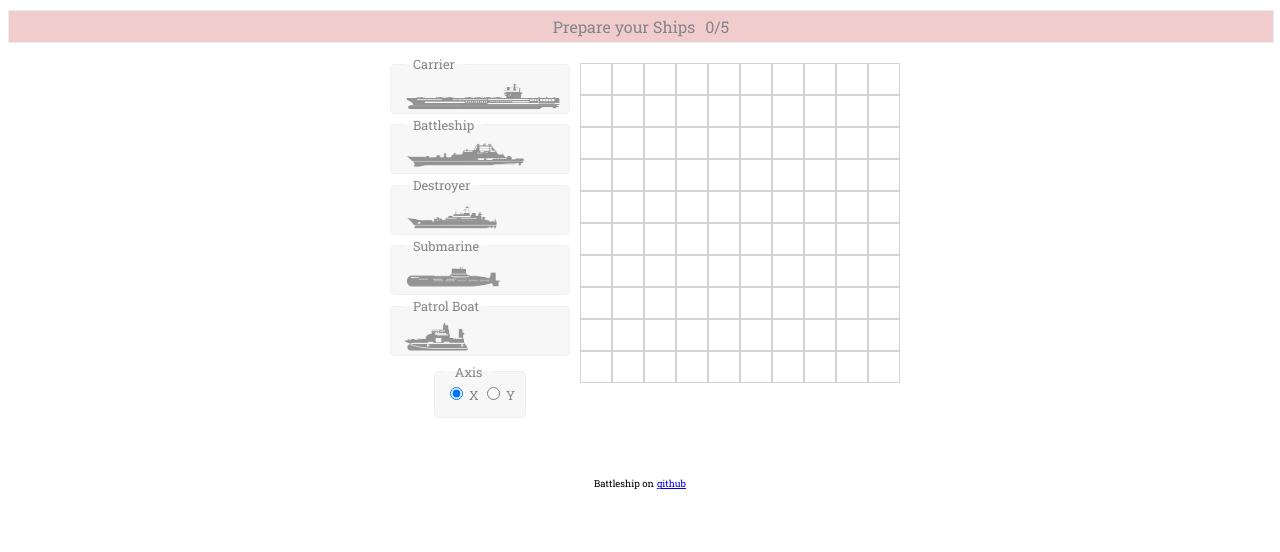
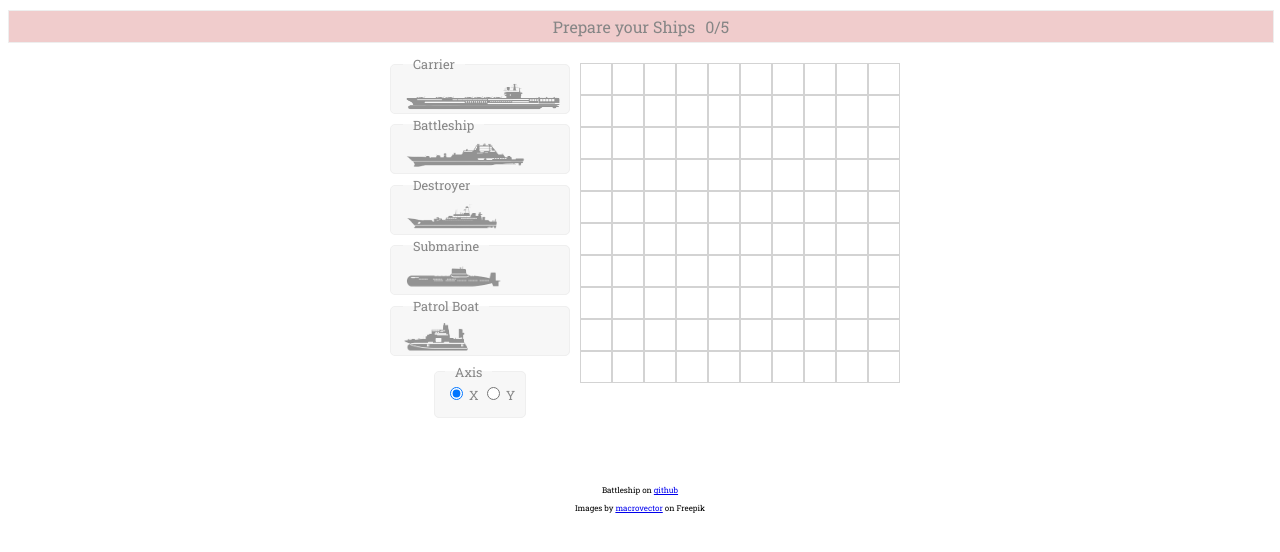
Before and after one commit to maurolps/battleship, a website with bundled scripts: page index.html in a window 1280 px wide. Shown: the part 98-650 px from the top of the page. Built offline with nearby package versions, Linux system fonts and the light colour scheme.

Commit message:
Added Images credits

```diff
--- a/index.html
+++ b/index.html
@@ -66,7 +66,12 @@
       <button>Play again</button>
     </div>
     <div class="github">
-      Battleship on <a href="https://github.com/maurolps/battleship">github</a>
+      <div>
+        <p>Battleship on <a href="https://github.com/maurolps/battleship">github</a></p>
+      </div>
+      <div>
+        Images by <a href="https://www.freepik.com/free-vector/set-silhouettes-naval-ships_11052928.htm">macrovector</a> on Freepik
+      </div>
     </div>
 </body>
 </html>
--- a/styles.css
+++ b/styles.css
@@ -1,9 +1,9 @@
 body {
-  font-family: 'Roboto Slab',sans-serif;
+  font-family: "Roboto Slab", sans-serif;
 }
 
 .main-title p {
-  font-family: 'Stardos Stencil',sans-serif;
+  font-family: "Stardos Stencil", sans-serif;
   color: #535353;
   letter-spacing: 1px;
   font-size: 2rem;
@@ -29,7 +29,7 @@ body {
   background-color: #eeeeee;
 }
 
-.player-container{
+.player-container {
   width: 320px;
   display: grid;
   grid-template: repeat(10, 1fr) / repeat(10, 1fr);
@@ -105,7 +105,6 @@ body {
   width: 70px;
 }
 
-
 .hide {
   opacity: 0;
 }
@@ -127,16 +126,16 @@ body {
 .github {
   margin-top: 5px;
   margin-bottom: 14px;
-  font-size: 0.6rem;
+  font-size: 0.5rem;
   display: flex;
-  gap: 3px;
+  flex-direction: column;
   place-content: center;
+  place-items: center;
 }
 
 .main-container {
   place-content: center;
   display: flex;
-
 }
 
 .field {
@@ -175,5 +174,4 @@ body {
   padding-top: 5px;
   padding-bottom: 5px;
   margin-bottom: 20px;
-
 }
```
Lines whose indentation alone changed are shown as unchanged.
